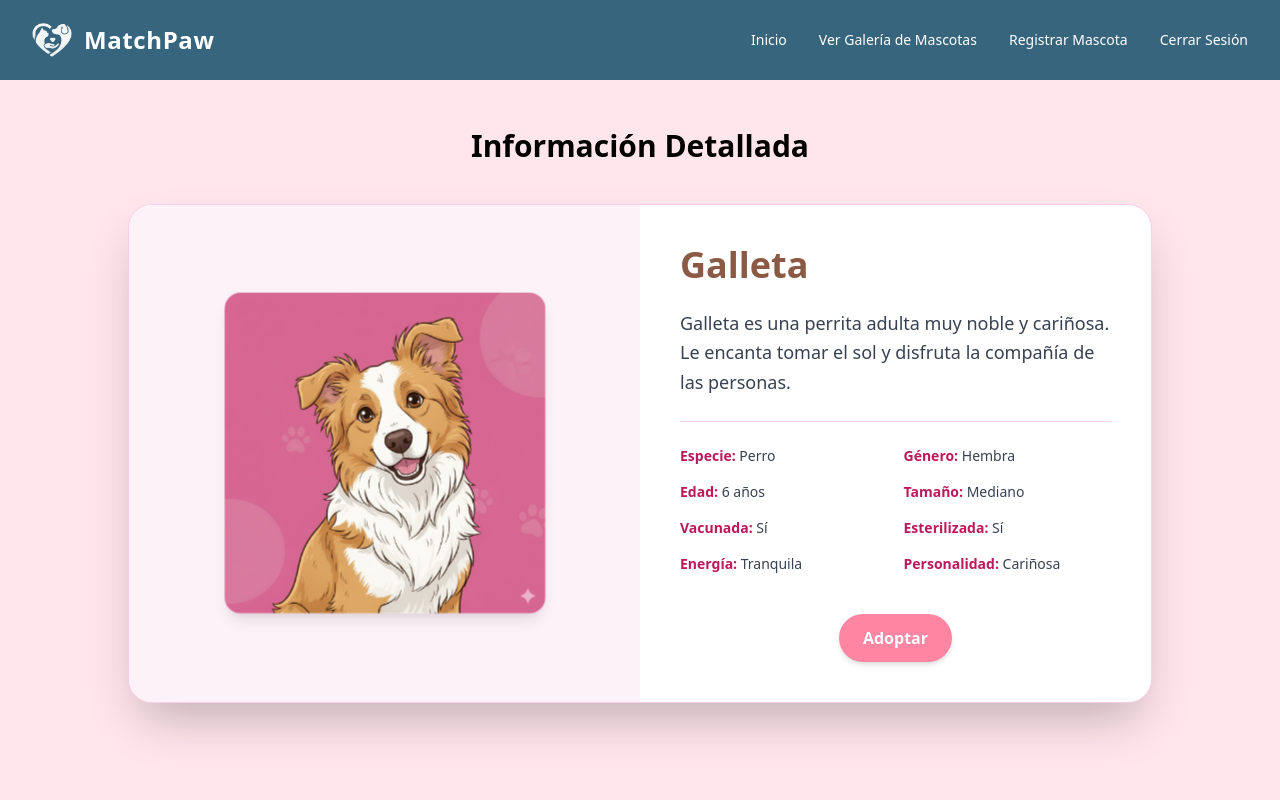
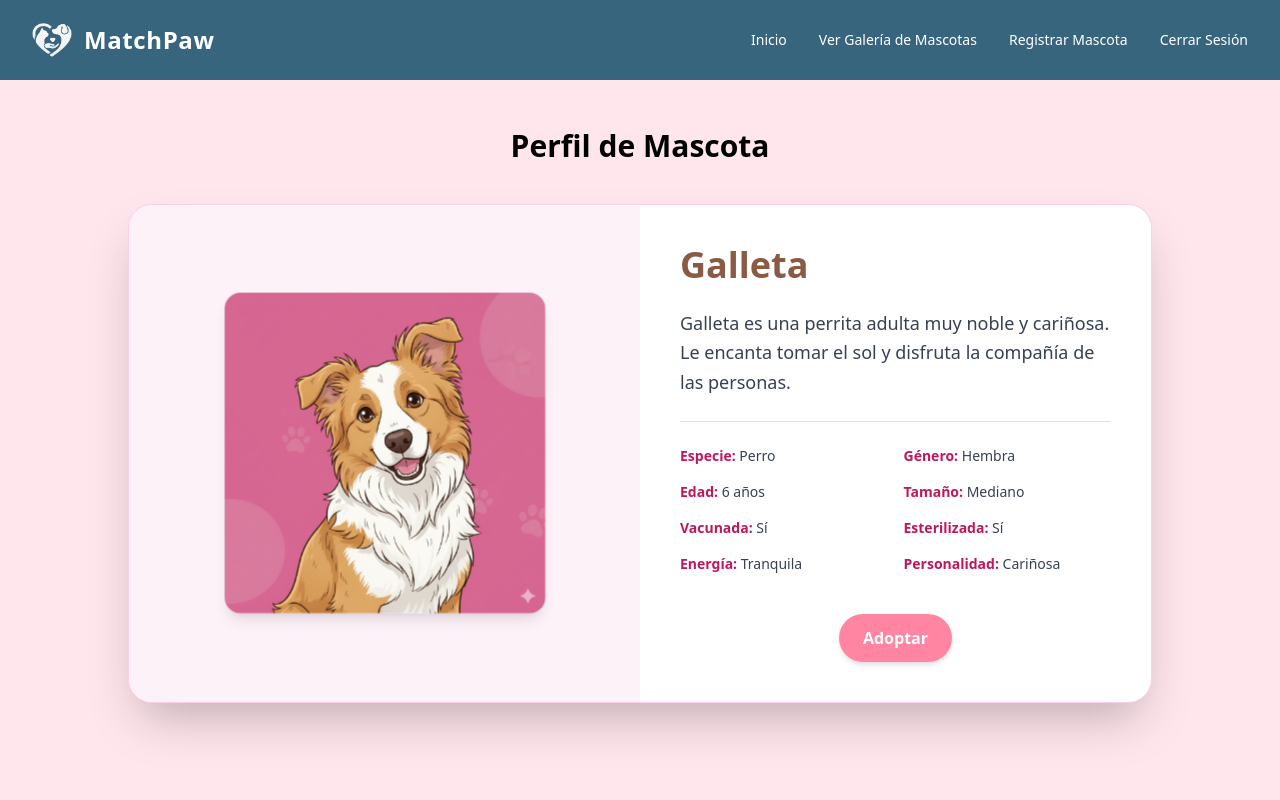
Before and after one commit to andreauxue/AdoptaMascota, a React (Vite) app in the folder Aplicacion/frontend/: page /mascota/galleta in a window 1280 px wide. Shown: the top 800 px of the page. Built offline with nearby package versions, Linux system fonts and the light colour scheme.

Commit message:
cambié el titulo

```diff
--- a/Aplicacion/frontend/src/pages/DetallesMascota.jsx
+++ b/Aplicacion/frontend/src/pages/DetallesMascota.jsx
@@ -13,7 +13,7 @@ export default function GalletaDetalles() {
 
       {/* Título */}
       <h1 className="text-3xl font-bold text-center text-black mt-2 mb-10">
-        Información Detallada
+        Perfil de Mascota
       </h1>
 
       {/* Contenedor principal */}
```
